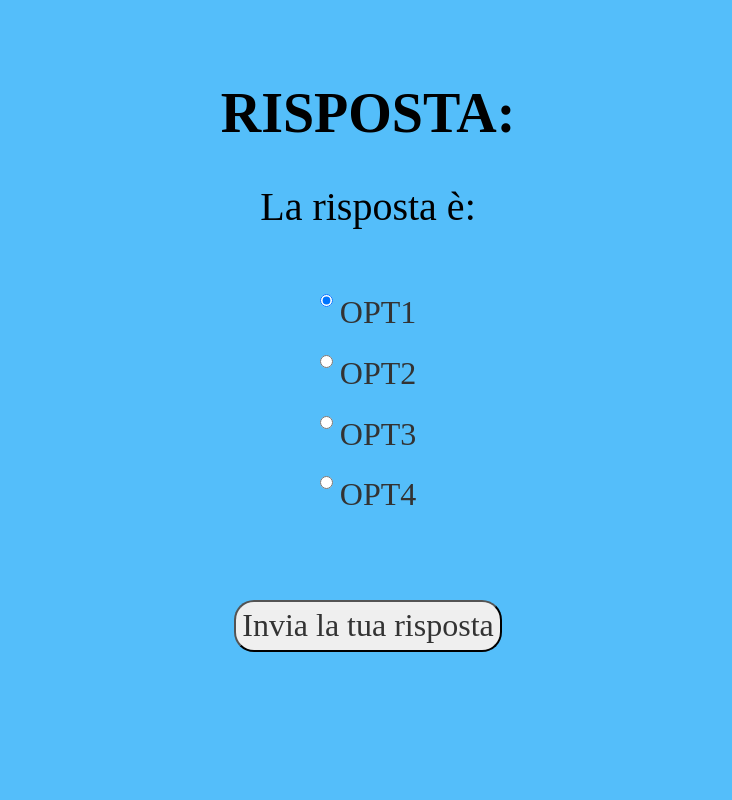
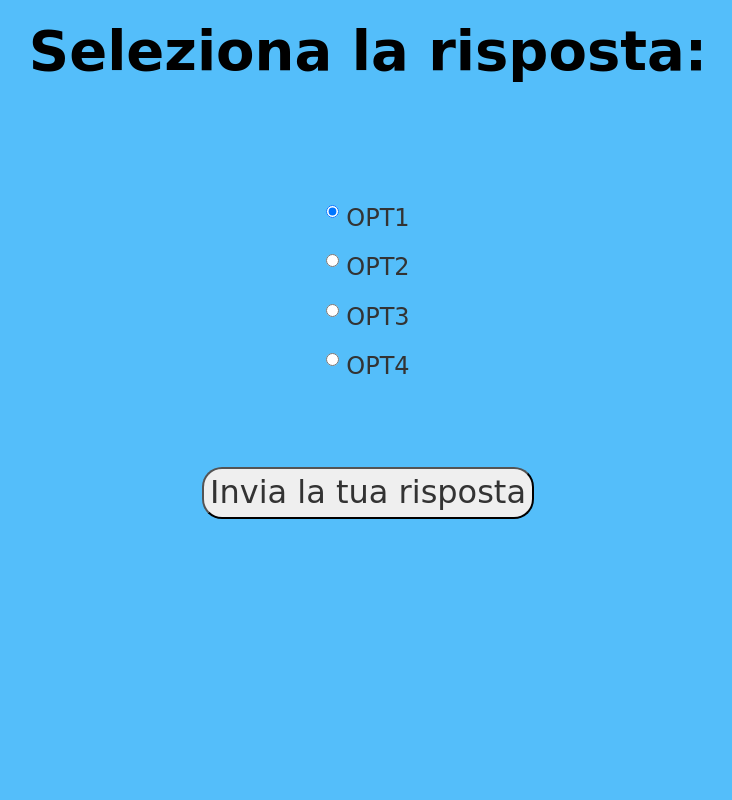
Before and after one commit to TDSOJohn/museum_quiz, a PHP site: page /html/mult_choice.html in a window 1280 px wide. Shown: the whole page, without its empty margins (272-1004 px from the left). Run offline with PHP 8.4, Linux system fonts and the light colour scheme.

Commit message:
updated layout

```diff
--- a/client_side/css/fine.css
+++ b/client_side/css/fine.css
@@ -22,7 +22,7 @@ h1{
     font-size: 6vh;
     text-align: center;
     color: black;
-    font-family: Brush Script MT;
+    font-family: cursive;
     margin-top: 20%;
 }
 
@@ -30,7 +30,7 @@ h2{
     text-align: center;
     color: black;
     font-size:7vh;
-    font-family: Brush Script MT;
+    font-family: cursive;
     margin-top:10%;
 }
 
--- a/client_side/html/gioco.html
+++ b/client_side/html/gioco.html
@@ -1,6 +1,6 @@
 <HTML>
     <HEAD>
-    <title>Dialogo - museum quiz</title>
+    <TITLE>Your Title Here</TITLE>
     <meta charset="UTF-8"/>
     <link rel="stylesheet" href="https://maxcdn.bootstrapcdn.com/bootstrap/4.5.0/css/bootstrap.min.css">
     <link rel="stylesheet" href="../css/gioco.css">
@@ -14,7 +14,7 @@
   <div class="container-fluid bg-cover">
     <div class="row" style="height: 15vh">
       <div class="col-sm">
-          <h1 style="text-align: center; font-size:10vh; margin-top: 15%; font-family: Brush Script MT;"><b><i>Benvenuto!</i></b></h1>
+          <h1 style="text-align: center; font-size:10vh; margin-top: 15%; font-family: cursive;"><b><i>Benvenuto!</i></b></h1>
       </div>
     </div>
     <div class="row" style="height: 25vh">
@@ -27,7 +27,7 @@
     </div>
     <div class = "row" style="height: 30vh">
       <div class="col-sm">
-          <input type="button" class="btn-lg btn-block overflow-hidden d-inline-block text-wrap border-0 p-0 m-0" id="testo" value="Clicca qui per iniziare la missione" onclick="updateHTML()" style="height: 20vh; font-size: 3vh; font-style: italic; ">
+          <input type="button" class="btn-lg btn-block overflow-hidden d-inline-block text-wrap border-0 p-0 m-0" id="testo" value="Clicca qui per iniziare la missione" onclick="updateHTML()" style="height: 20vh; font-size: 3vh; font-family: cursive; ">
       </div>
     </div>
 </BODY>
--- a/client_side/html/impiccato.html
+++ b/client_side/html/impiccato.html
@@ -1,8 +1,10 @@
 <HTML>
     <HEAD>
-        <title>Impiccato - museum quiz</title>
+        <TITLE>Impiccato - museum quiz</TITLE>
         <meta charset="UTF-8"/>
+        <meta name="viewport" content="width=device-width, initial-scale=1">
         <link rel="stylesheet" href="https://maxcdn.bootstrapcdn.com/bootstrap/4.5.0/css/bootstrap.min.css">
+        <link rel="stylesheet" href="../css/hanged-man.css">
         <script src="https://ajax.googleapis.com/ajax/libs/jquery/3.5.1/jquery.min.js"></script>
         <script src="https://cdnjs.cloudflare.com/ajax/libs/popper.js/1.16.0/umd/popper.min.js"></script>
         <script src="https://maxcdn.bootstrapcdn.com/bootstrap/4.5.0/js/bootstrap.min.js"></script>
--- a/client_side/html/mult_choice.html
+++ b/client_side/html/mult_choice.html
@@ -1,6 +1,6 @@
 <html>
 <head>
-    <title>Scelta Multipla - museum quiz</title>
+    <title>Mission</title>
     <meta charset="utf-8">
     <meta name="viewport" content="width=device-width, initial-scale=1">
     <link rel="stylesheet" href="https://maxcdn.bootstrapcdn.com/bootstrap/3.4.1/css/bootstrap.min.css">
@@ -14,15 +14,19 @@
 <body>
 
         <div class="container-fluid bg-cover" style="background-color: #54befa; min-height: 100vh;">
-
-            <div style="text-align: center; font-size:7vh; color:black">
-                <h1 class="mt-5" id="title" style="font-family: Brush Script MT; padding-top: 5%; font-size: 7vh; text-align: center;"><b>RISPOSTA:</b></h1>
+            <div class="row" style="text-align: center; font-size:5vh; color:black">
+                <div class="col">
+                <h1 style="font-family: cursive; font-size: 7vh; text-align: center;"><b>Seleziona la risposta:</b></h1>
             </div>
-            <div style="text-align: center; color: black;">
-                <p class="lead" id="subtitle" style="padding-top: 2%; font-family: Brush Script MT; font-size:5vh">La risposta è:</p>
             </div>
-            <div id="interazione" style="text-align: center;">
-                <form style="font-size: 4vh; padding-top: 2%; font-family: Brush Script MT;">
+            <div class="row">
+                <div class="col">
+                <p id="frase" style="font-family: cursive; padding-top: 5%; font-size: 3vh; text-align: center; color:black"></p>
+            </div>
+            </div>
+            <div class= "row" id="interazione" style="text-align: center;">
+            <div class="col">
+                <form style="font-size: 3vh; padding-top: 2%; font-family: cursive;">
                     <div class="radio">
                         <label><input type="radio" name="optradio" class="option" checked style="display: block;"><p id="opt0">OPT1</p></label>
                     </div>
@@ -35,8 +39,9 @@
                     <div class="radio">
                         <label><input type="radio" name="optradio" class="option" style="display: block;"><p id="opt3">OPT4</p></label>
                     </div>
-                    <input type="button" id="btn" value="Invia la tua risposta" style="margin-top: 5%; font-family: Brush Script MT; border-radius:20px; font-size:4vh; text-align: center;" onclick="evaluate_answer()">
+                    <input type="submit" id="btn" value="Invia la tua risposta" style="margin-top: 5%; font-family: cursive; border-radius:20px; font-size:4vh; text-align: center;" onclick="evaluate_answer()">
                 </form>
+            </div>
             </div>
         </div>
 
--- a/client_side/js/mult_choice.js
+++ b/client_side/js/mult_choice.js
@@ -19,15 +19,16 @@ function getQueryVariable(variable_in) {
     }
     console.log('Query variable %s not found', variable_in);
 }
-
 const missionID = intParser(getQueryVariable('id_missione'));
 console.log('ID della mission', missionID)
-
 const myJson = localStorage.getItem('myJson')
 const myJsonParsed = JSON.parse(myJson)
 const myJsonID = localStorage.getItem('myJsonID')
 const risp = myJsonParsed.missioni[missionID].answers
+const domanda = myJsonParsed.missioni[missionID].question[4]
 //const risp = ['pippo', 'pluto','paperino','topolino']
+//const domanda = "dovete dirmi il colore dello sfondo del quadro fatto dal pirata MONET...al suo interno ha una grande spiaggia..."
+
 const corretta = risp[0] // la risposta corretta è sempre la prima nel JSON
 
 // Creo sequenza randomica
@@ -40,12 +41,14 @@ while(arr.length < risp.length){
 console.log(arr);
 
 window.onload = function () {
+    document.getElementById("frase").innerText = domanda;
     rbs = document.querySelectorAll(".option");
     for (let i = 0; i < rbs.length; ++i) {
         // scrivo le opzioni nell'html in posizioni casuali
         document.getElementById("opt"+i).innerText = risp[arr[i]];
     }
 };
+
 
 //  answer-checking function
 function evaluate_answer() {
@@ -59,11 +62,13 @@ function evaluate_answer() {
     }
     if (sel == corretta) {
         $("#interazione").empty()
-        $("#interazione").append("<button id=\"prosegui\" onclick= \"prosegui()\"  style=\"font-size: 3vh;font-family: Brush Script MT; border-radius:20px; text-align: center;\">Clicca per proseguire</button>")
+        $("#interazione").append("<button id=\"prosegui\" onclick= \"prosegui()\"  style=\"font-size: 3vh;font-family: cursive; border-radius:20px; text-align: center;\">Clicca per proseguire</button>")
         alert("Missione compiuta");
     } else {
         alert("Che peccato, hai sbagliato! Ritenta, questa volta non sbaglierai!");
+
     }
+
 };
 
 function prosegui() {
```
Also changed, not shown: client_side/css/hanged-man.css (added, +47 -0 lines), client_side/js/hanged_man.js (+18 -7 lines).
